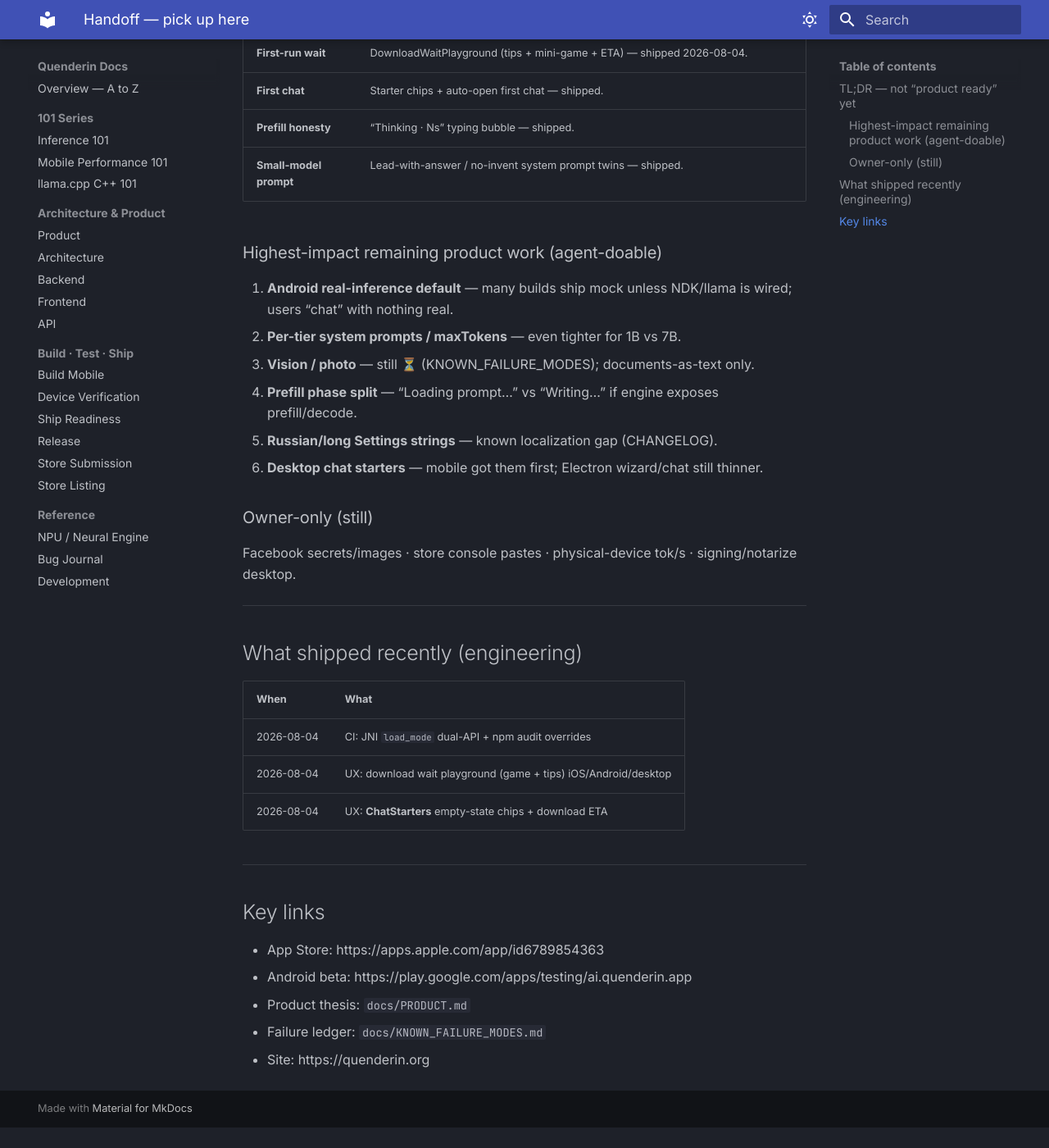
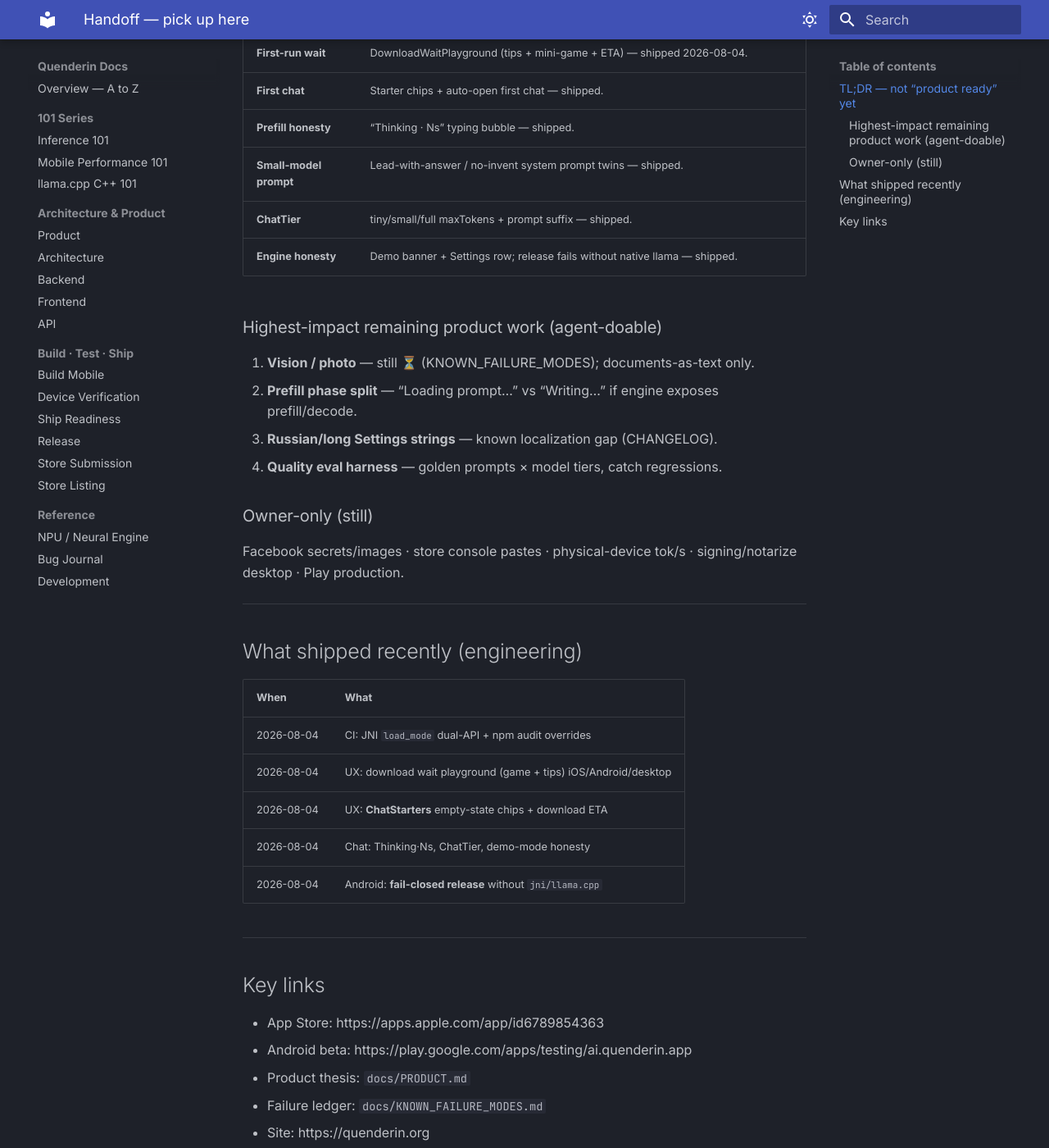
Before and after one commit to alikatgh/quenderin, an MkDocs documentation site: the page built from docs/HANDOFF.md, in a window 1280 px wide and 1400 px high, scrolled down 661 px. Shown: the whole window at 82% size. Built offline with MkDocs 1.6.1 and Material for MkDocs 9.7.7, drawn with Linux system fonts in a browser that asks for light colours; before the commit the page ends 2035 px from its top, so only the background shows below that.

Commit message:
docs(handoff): mark engine honesty + ChatTier as shipped

```diff
--- a/docs/HANDOFF.md
+++ b/docs/HANDOFF.md
@@ -18,19 +18,19 @@
 | **First chat** | Starter chips + auto-open first chat — shipped. |
 | **Prefill honesty** | “Thinking · Ns” typing bubble — shipped. |
 | **Small-model prompt** | Lead-with-answer / no-invent system prompt twins — shipped. |
+| **ChatTier** | tiny/small/full maxTokens + prompt suffix — shipped. |
+| **Engine honesty** | Demo banner + Settings row; release fails without native llama — shipped. |
 
 ### Highest-impact remaining product work (agent-doable)
 
-1. **Android real-inference default** — many builds ship mock unless NDK/llama is wired; users “chat” with nothing real.
-2. **Per-tier system prompts / maxTokens** — even tighter for 1B vs 7B.
-3. **Vision / photo** — still ⏳ (KNOWN_FAILURE_MODES); documents-as-text only.
-4. **Prefill phase split** — “Loading prompt…” vs “Writing…” if engine exposes prefill/decode.
-5. **Russian/long Settings strings** — known localization gap (CHANGELOG).
-6. **Desktop chat starters** — mobile got them first; Electron wizard/chat still thinner.
+1. **Vision / photo** — still ⏳ (KNOWN_FAILURE_MODES); documents-as-text only.
+2. **Prefill phase split** — “Loading prompt…” vs “Writing…” if engine exposes prefill/decode.
+3. **Russian/long Settings strings** — known localization gap (CHANGELOG).
+4. **Quality eval harness** — golden prompts × model tiers, catch regressions.
 
 ### Owner-only (still)
 
-Facebook secrets/images · store console pastes · physical-device tok/s · signing/notarize desktop.
+Facebook secrets/images · store console pastes · physical-device tok/s · signing/notarize desktop · Play production.
 
 ---
 
@@ -41,6 +41,8 @@
 | 2026-08-04 | CI: JNI `load_mode` dual-API + npm audit overrides |
 | 2026-08-04 | UX: download wait playground (game + tips) iOS/Android/desktop |
 | 2026-08-04 | UX: **ChatStarters** empty-state chips + download ETA |
+| 2026-08-04 | Chat: Thinking·Ns, ChatTier, demo-mode honesty |
+| 2026-08-04 | Android: **fail-closed release** without `jni/llama.cpp` |
 
 ---
 
```
